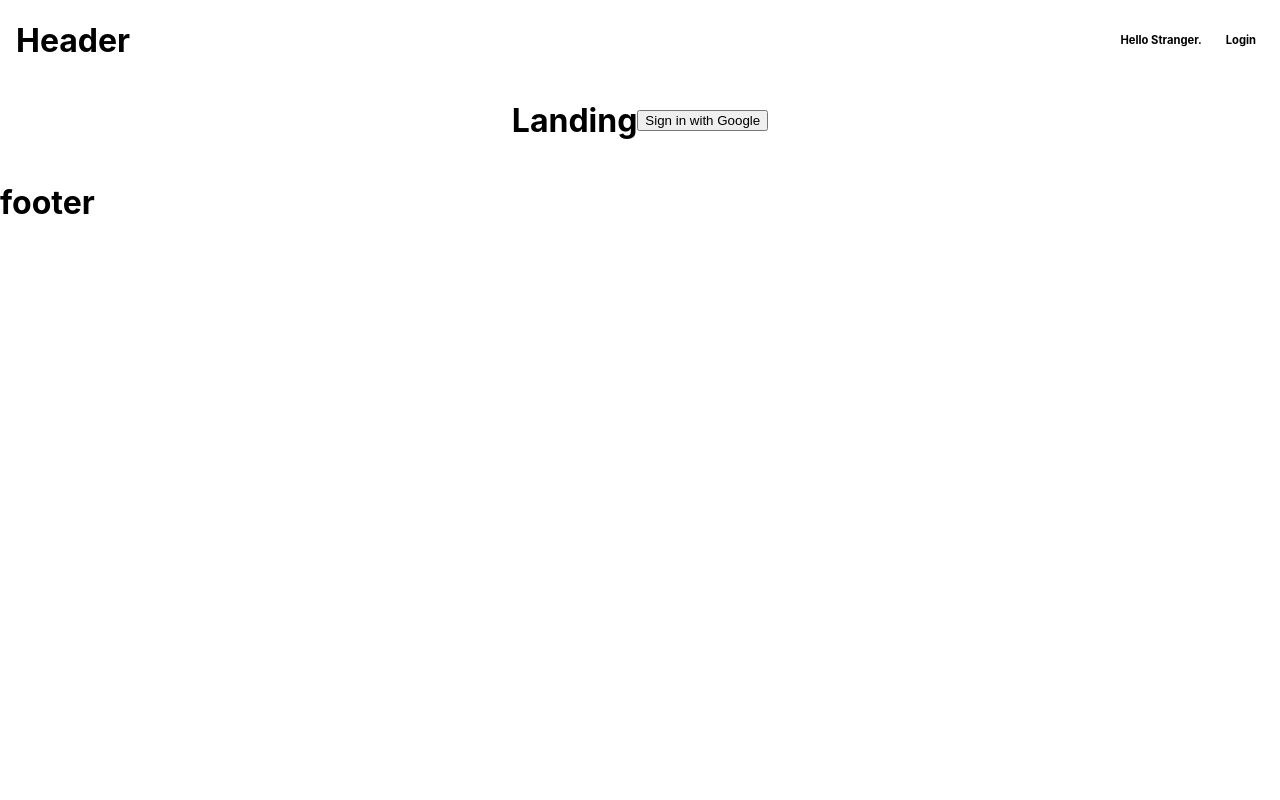
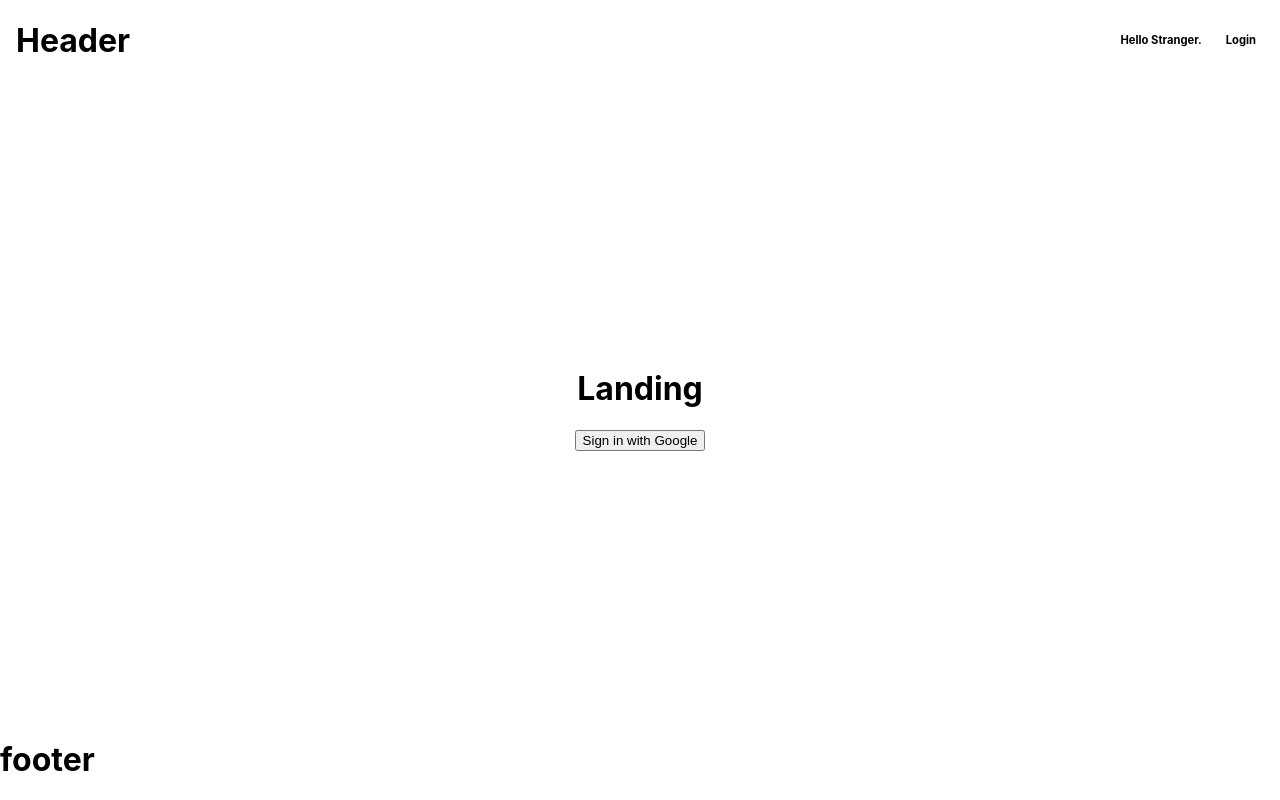
Before and after one commit to VernellMiller/sports-chat-frontend, a React (Create React App) app: page /landing in a window 1280 px wide. Built offline with nearby package versions, Linux system fonts and the light colour scheme; no server answers.

Commit message:
wip: adds additional styles

```diff
--- a/src/index.css
+++ b/src/index.css
@@ -1,4 +1,11 @@
-body {
+* {
+  box-sizing: border-box;
+}
+
+body, #root {
+  display: flex;
+  flex-direction: column;
+  min-height: 100vh;
   margin: 0;
   font-family: -apple-system, BlinkMacSystemFont, 'Segoe UI', 'Roboto', 'Oxygen',
     'Ubuntu', 'Cantarell', 'Fira Sans', 'Droid Sans', 'Helvetica Neue',
@@ -6,8 +13,3 @@ body {
   -webkit-font-smoothing: antialiased;
   -moz-osx-font-smoothing: grayscale;
 }
-
-code {
-  font-family: source-code-pro, Menlo, Monaco, Consolas, 'Courier New',
-    monospace;
-}
--- a/src/styles.js
+++ b/src/styles.js
@@ -42,5 +42,13 @@ export const StyledMain = styled.main`
     flex-grow: 1;
     display: flex;
     justify-content: center;
+    flex-direction: column;
     align-items: center;
 `;
+
+export const StyledFooter = styled.footer`
+    display: flex;
+    align-items: center;
+    height: 5rem;
+    justify-content: center;
+`;
```
